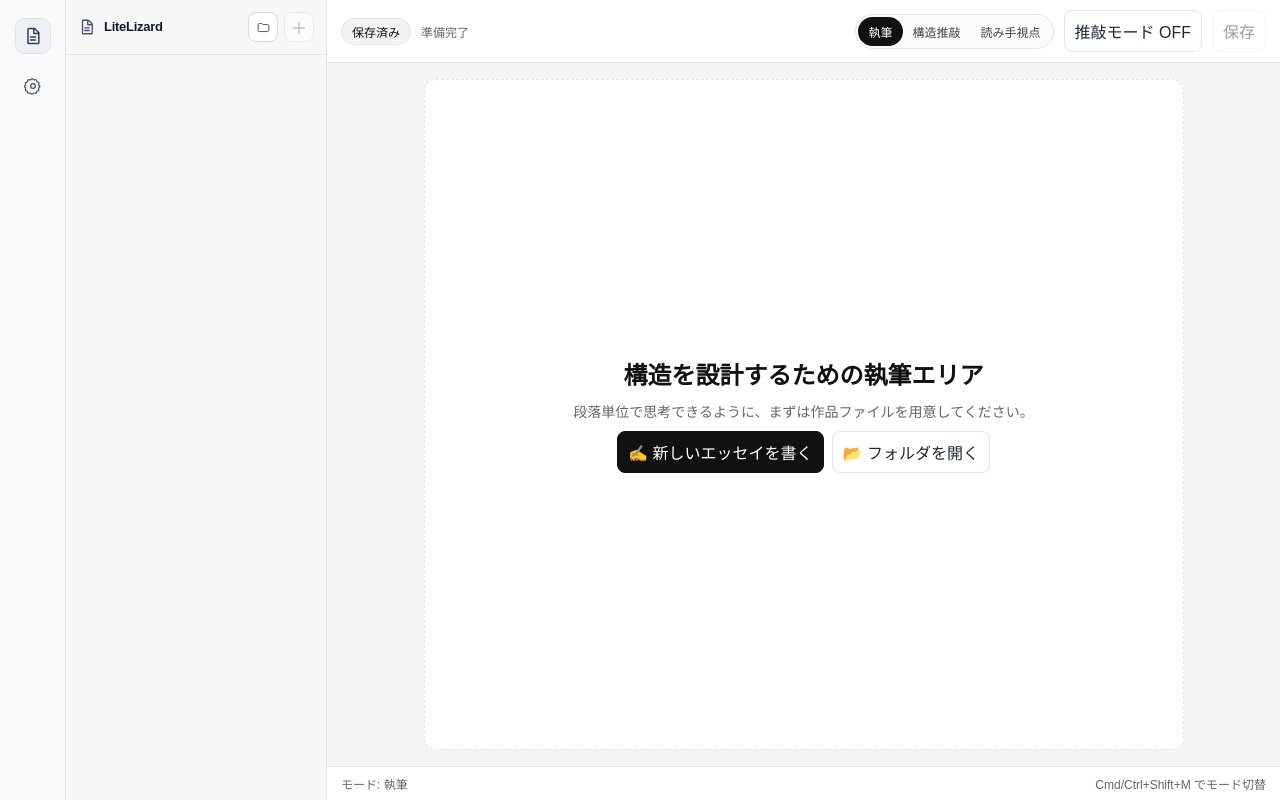
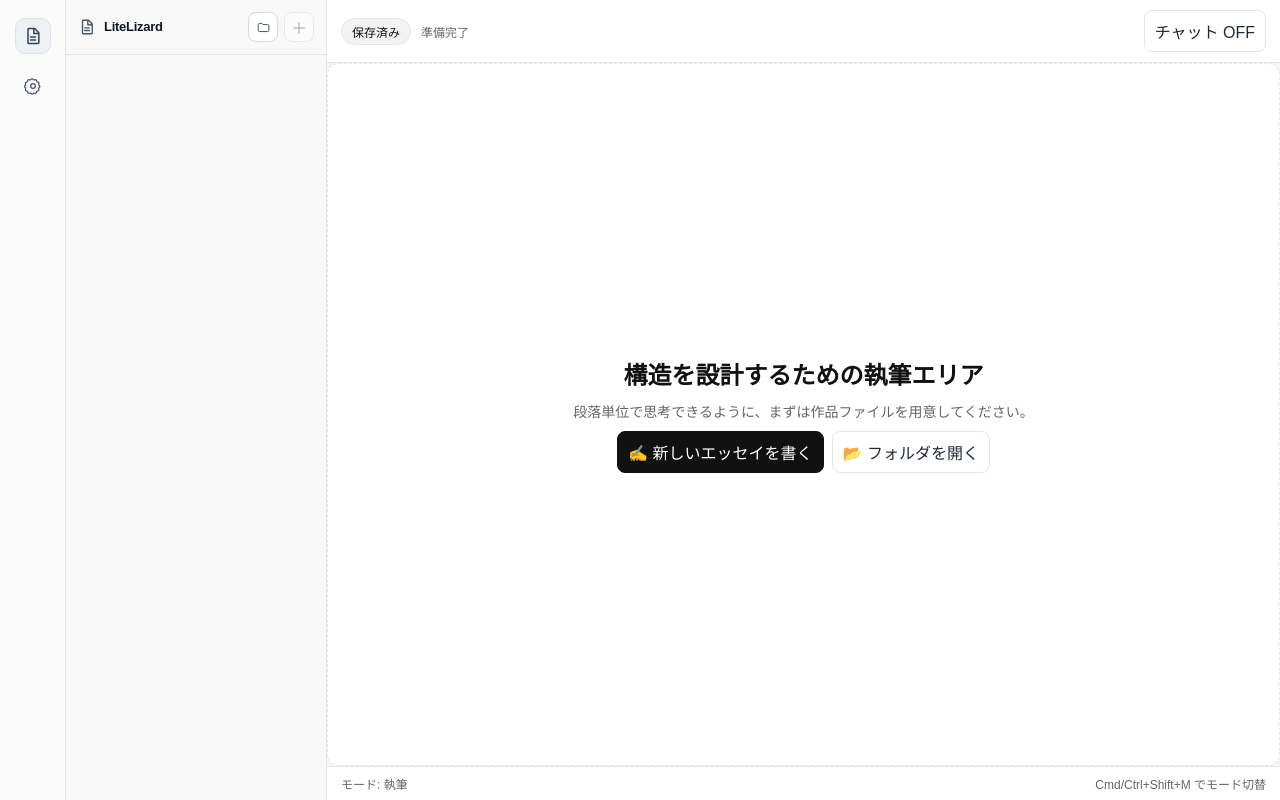
Before and after one commit to motimotinok/liteLizard, a React (Vite) app in the folder apps/desktop/: page / in a window 1280 px wide. Built offline with nearby package versions, Linux system fonts and the light colour scheme.

Commit message:
追加チャットトグルで上部バー消去と余白削減

```diff
--- a/apps/desktop/src/renderer/App.tsx
+++ b/apps/desktop/src/renderer/App.tsx
@@ -1,7 +1,6 @@
 import React, { useEffect, useMemo, useState } from 'react';
 import { ExplorerPane } from './components/ExplorerPane.js';
 import { EditorPane } from './components/EditorPane.js';
-import { AnalysisPane } from './components/AnalysisPane.js';
 import { LeftIconRail } from './components/LeftIconRail.js';
 import { useAppStore } from './store/useAppStore.js';
 
@@ -14,7 +13,6 @@ export function App() {
     dirty,
     statusMessage,
     editorMode,
-    analysisLayerOpen,
     openFolder,
     createDocument,
     createEntry,
@@ -24,12 +22,11 @@ export function App() {
     reorderParagraphs,
     replaceParagraphs,
     saveNow,
-    setEditorMode,
     cycleEditorMode,
-    toggleAnalysisLayer,
   } = useAppStore();
 
   const [activeParagraphId, setActiveParagraphId] = useState<string | null>(null);
+  const [chatPanelOpen, setChatPanelOpen] = useState(false);
 
   useEffect(() => {
     if (!dirty || !currentDocument || !currentFilePath) {
@@ -76,7 +73,7 @@ export function App() {
 
       if (event.shiftKey && key === 'a') {
         event.preventDefault();
-        toggleAnalysisLayer();
+        setChatPanelOpen((current) => !current);
         return;
       }
 
@@ -90,10 +87,7 @@ export function App() {
     return () => {
       window.removeEventListener('keydown', onKeyDown);
     };
-  }, [cycleEditorMode, saveNow, toggleAnalysisLayer]);
-
-  const canOpenAnalysis = editorMode !== 'writing';
-  const showAnalysis = canOpenAnalysis && analysisLayerOpen;
+  }, [cycleEditorMode, saveNow]);
 
   const modeLabel = useMemo(() => {
     if (editorMode === 'writing') {
@@ -131,43 +125,19 @@ export function App() {
           </div>
 
           <div className="workspace-toolbar-right">
-            <div className="mode-switcher" role="tablist" aria-label="editor-mode">
-              <button
-                className={editorMode === 'writing' ? 'mode-pill active' : 'mode-pill'}
-                onClick={() => setEditorMode('writing')}
-              >
-                執筆
-              </button>
-              <button
-                className={editorMode === 'structure' ? 'mode-pill active' : 'mode-pill'}
-                onClick={() => setEditorMode('structure')}
-              >
-                構造推敲
-              </button>
-              <button
-                className={editorMode === 'reader' ? 'mode-pill active' : 'mode-pill'}
-                onClick={() => setEditorMode('reader')}
-              >
-                読み手視点
-              </button>
-            </div>
-
             <button
-              className={showAnalysis ? 'action-button action-button-primary' : 'action-button'}
-              onClick={toggleAnalysisLayer}
+              className={chatPanelOpen ? 'action-button action-button-primary' : 'action-button'}
+              onClick={() => setChatPanelOpen((current) => !current)}
               title="Cmd/Ctrl+Shift+A"
             >
-              推敲モード {showAnalysis ? 'ON' : 'OFF'}
-            </button>
-
-            <button className="action-button" onClick={() => void saveNow()} disabled={!currentDocument} title="Cmd/Ctrl+S">
-              保存
+              チャット {chatPanelOpen ? 'ON' : 'OFF'}
             </button>
           </div>
         </div>
 
-        <div className={showAnalysis ? 'workspace-content with-analysis' : 'workspace-content'}>
+        <div className={chatPanelOpen ? 'workspace-content with-chat' : 'workspace-content no-chat'}>
           <EditorPane
+            isExpanded={!chatPanelOpen}
             document={currentDocument}
             dirty={dirty}
             activeParagraphId={activeParagraphId}
@@ -184,12 +154,10 @@ export function App() {
             onOpenFolder={() => void openFolder()}
           />
 
-          {showAnalysis ? (
-            <AnalysisPane
-              document={currentDocument}
-              activeParagraphId={activeParagraphId}
-              mode={editorMode === 'reader' ? 'reader' : 'structure'}
-            />
+          {chatPanelOpen ? (
+            <aside className="chat-shell" aria-label="chat-panel">
+              <div className="chat-body" />
+            </aside>
           ) : null}
         </div>
 
--- a/apps/desktop/src/renderer/components/EditorPane.tsx
+++ b/apps/desktop/src/renderer/components/EditorPane.tsx
@@ -18,6 +18,7 @@ import LexicalErrorBoundary from '@lexical/react/LexicalErrorBoundary';
 import { useLexicalComposerContext } from '@lexical/react/LexicalComposerContext';
 
 interface Props {
+  isExpanded: boolean;
   document: LiteLizardDocument | null;
   dirty: boolean;
   activeParagraphId: string | null;
@@ -210,6 +211,7 @@ function reorderParagraphNodes(editor: LexicalEditor, currentKeys: string[], act
 }
 
 export function EditorPane({
+  isExpanded,
   document,
   dirty,
   activeParagraphId,
@@ -324,7 +326,7 @@ export function EditorPane({
 
   if (!document) {
     return (
-      <section className="editor-shell">
+      <section className={isExpanded ? 'editor-shell editor-shell-expanded' : 'editor-shell'}>
         <div className="editor-empty-state">
           <h2 className="editor-empty-title">構造を設計するための執筆エリア</h2>
           <p className="editor-empty-description">段落単位で思考できるように、まずは作品ファイルを用意してください。</p>
@@ -371,7 +373,7 @@ export function EditorPane({
   const charCount = paragraphTexts.reduce((sum, text) => sum + text.length, 0);
 
   return (
-    <section className="editor-shell">
+    <section className={isExpanded ? 'editor-shell editor-shell-expanded' : 'editor-shell'}>
       <div className="editor-frame">
         <header className="editor-header">
           <div className="editor-title-wrap">
--- a/apps/desktop/src/renderer/styles.css
+++ b/apps/desktop/src/renderer/styles.css
@@ -355,6 +355,19 @@ textarea {
   justify-content: space-between;
 }
 
+.workspace-content.with-chat {
+  gap: 0;
+  padding: 0;
+  justify-content: flex-start;
+}
+
+.workspace-content.no-analysis,
+.workspace-content.no-chat {
+  gap: 0;
+  padding: 0;
+  justify-content: flex-start;
+}
+
 .editor-shell {
   flex: 1;
   min-width: 0;
@@ -367,11 +380,16 @@ textarea {
   width: min(100%, 760px);
   height: 100%;
   border: 1px solid var(--border);
-  border-radius: var(--radius);
   background: var(--center);
   display: flex;
   flex-direction: column;
   overflow: hidden;
+}
+
+.editor-shell-expanded .editor-frame,
+.editor-shell-expanded .editor-empty-state {
+  width: 100%;
+  max-width: none;
 }
 
 .editor-header {
@@ -418,9 +436,15 @@ textarea {
 }
 
 .editor-paragraph-list {
+  width: min(75%, calc(80ch + 76px));
+  margin: 0 auto;
   padding: 24px 20px 28px;
   display: grid;
   gap: 12px;
+}
+
+.editor-shell:not(.editor-shell-expanded) .editor-paragraph-list {
+  width: min(92%, calc(80ch + 76px));
 }
 
 .editor-paragraph-row {
@@ -588,6 +612,21 @@ textarea {
   flex-direction: column;
   min-height: 0;
   overflow: hidden;
+}
+
+.chat-shell {
+  width: 340px;
+  min-width: 320px;
+  border: 1px solid var(--border);
+  border-radius: var(--radius);
+  background: #ffffff;
+  min-height: 0;
+  overflow: hidden;
+}
+
+.chat-body {
+  width: 100%;
+  height: 100%;
 }
 
 .analysis-header {
@@ -823,7 +862,8 @@ textarea {
   }
 
   .workspace-content,
-  .workspace-content.with-analysis {
+  .workspace-content.with-analysis,
+  .workspace-content.with-chat {
     flex-direction: column;
     justify-content: flex-start;
   }
@@ -833,6 +873,12 @@ textarea {
   }
 
   .analysis-shell {
+    width: 100%;
+    min-width: 0;
+    min-height: 250px;
+  }
+
+  .chat-shell {
     width: 100%;
     min-width: 0;
     min-height: 250px;
```
Also changed, not shown: 1 other file (tests, documents, lock files or other folders).
